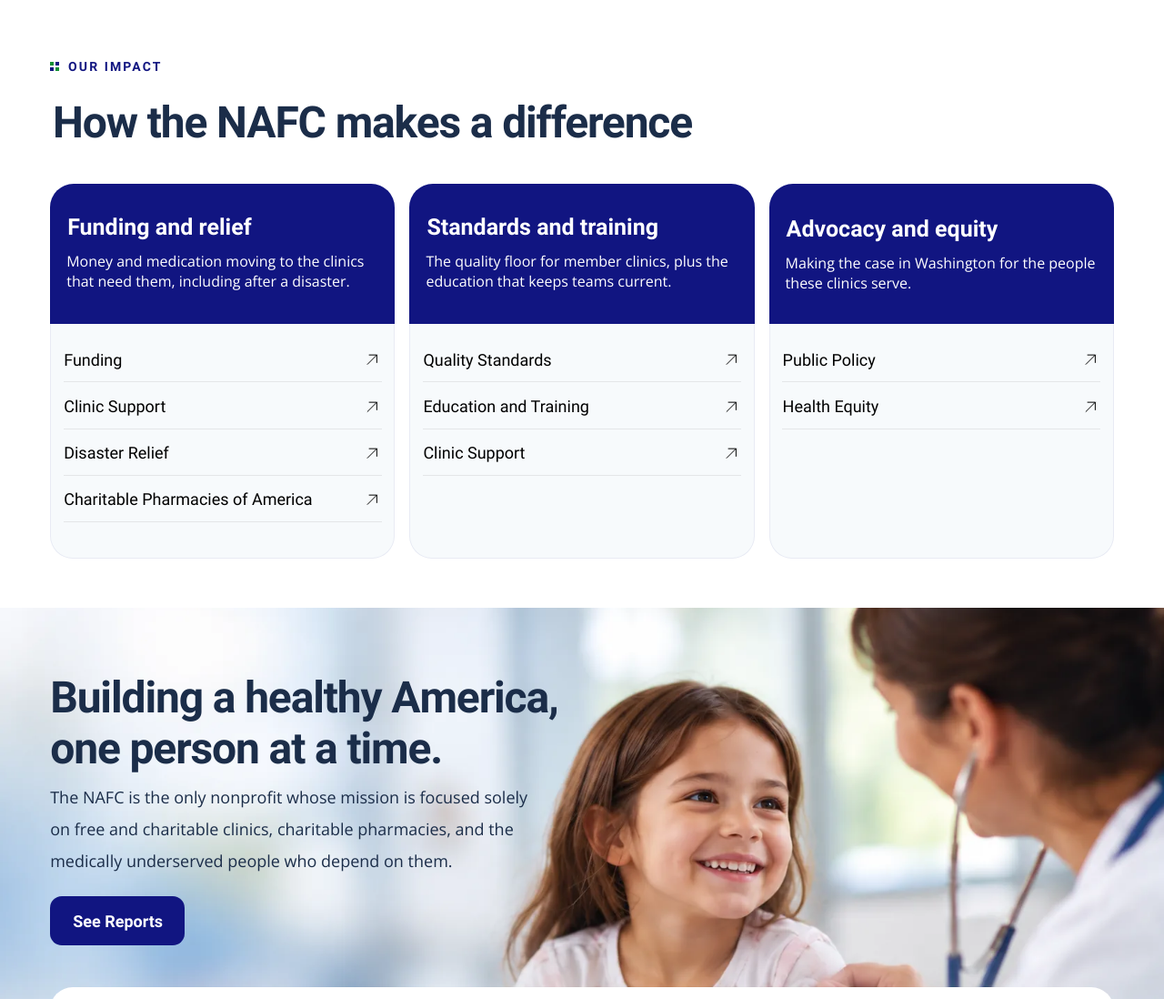
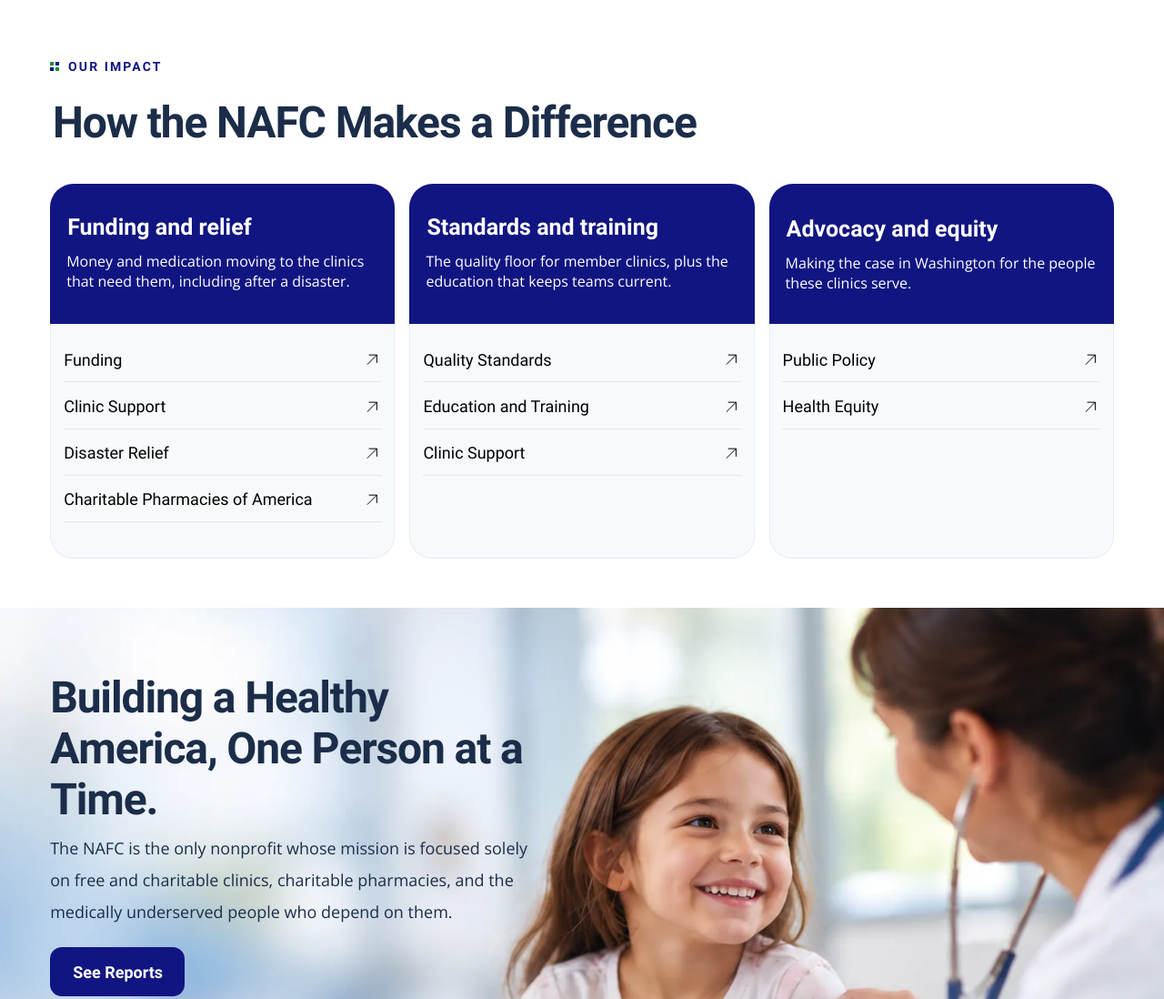
Before and after one commit to jedeveraa/nafc-home-v7, a plain HTML site: page index.html in a window 1280 px wide. Shown: the part 1077-2175 px from the top of the page at 91% size. Drawn offline with Linux system fonts and the light colour scheme.

Commit message:
Title-case the section headings
How the NAFC Makes a Difference, Building a Healthy America, One Person
at a Time., A Donation Here Turns Into a Visit Somewhere., and What Is
Happening in the Network? (also the matching mega menu panel title).

Co-Authored-By: Claude Opus 5.5 <noreply@anthropic.com>

```diff
--- a/index.html
+++ b/index.html
@@ -129,7 +129,7 @@
             <div class="mega__inner">
               <div class="mega__intro">
                 <p class="eyebrow"><svg class="dots" aria-hidden="true"><use href="#i-dots"/></svg><span>Our Impact</span></p>
-                <p class="mega__title">How the NAFC makes a difference</p>
+                <p class="mega__title">How the NAFC Makes a Difference</p>
                 <p class="mega__text">Funding, medication, training and advocacy for the clinics that care for uninsured people.</p>
                 <a class="mega__more" href="https://nafcclinics.org/our-impact/"><span>Explore Our Impact</span><svg class="i-arrow-light" aria-hidden="true"><use href="#i-arrow-light"/></svg></a>
               </div>
@@ -252,7 +252,7 @@
   <section class="impact" aria-labelledby="impact-title">
     <div class="wrap">
       <p class="eyebrow impact__eyebrow" data-reveal="blur"><svg class="dots" aria-hidden="true"><use href="#i-dots"/></svg><span>Our Impact</span></p>
-      <h2 class="h2 impact__title" id="impact-title" data-reveal="blur">How the NAFC makes a difference</h2>
+      <h2 class="h2 impact__title" id="impact-title" data-reveal="blur">How the NAFC Makes a Difference</h2>
 
       <div class="impact__cards">
         <article class="icard" data-reveal="blur">
@@ -296,7 +296,7 @@
   <section class="mission" aria-labelledby="mission-title">
     <img class="mission__bg" src="assets/img/building-child.webp" width="1672" height="941" alt="">
     <div class="wrap">
-      <h2 class="h2 mission__title" id="mission-title" data-reveal="blur">Building a healthy America, one person at a time.</h2>
+      <h2 class="h2 mission__title" id="mission-title" data-reveal="blur">Building a Healthy America, One Person at a Time.</h2>
       <p class="mission__text" data-reveal="blur">The NAFC is the only nonprofit whose mission is focused solely on free and charitable clinics, charitable pharmacies, and the medically underserved people who depend on them.</p>
       <a class="btn btn--navy mission__btn" href="#" data-reveal="blur"><span>See Reports</span></a>
 
@@ -314,7 +314,7 @@
     <div class="wrap">
       <div class="donate__text">
         <p class="eyebrow" data-reveal="blur"><svg class="dots" aria-hidden="true"><use href="#i-dots"/></svg><span>Donate</span></p>
-        <h2 class="h2 donate__title" id="donate-title" data-reveal="blur">A donation here turns into a visit somewhere.</h2>
+        <h2 class="h2 donate__title" id="donate-title" data-reveal="blur">A Donation Here Turns Into a Visit Somewhere.</h2>
         <p class="donate__lead" data-reveal="blur">Gifts to the NAFC fund the clinics and charitable pharmacies that treat people who have no insurance and no other option. Most of them run on volunteers and donations alone.</p>
         <a class="btn btn--navy donate__btn" href="#" data-reveal="blur"><svg class="i-heart" aria-hidden="true"><use href="#i-heart"/></svg><span>Donate Now</span></a>
       </div>
@@ -327,7 +327,7 @@
     <img class="resources__mark" src="assets/deco-mark.svg" width="443.715" height="443.467" alt="">
     <div class="wrap">
       <p class="eyebrow eyebrow--ink" data-reveal="blur"><svg class="dots" aria-hidden="true"><use href="#i-dots"/></svg><span>Resource Library</span></p>
-      <h2 class="h2 resources__title" id="resources-title" data-reveal="blur">What is happening in the network.</h2>
+      <h2 class="h2 resources__title" id="resources-title" data-reveal="blur">What Is Happening in the Network?</h2>
       <a class="btn btn--white resources__all" href="#" data-reveal="blur"><span>See all resources</span><svg class="i-arrow-light" aria-hidden="true"><use href="#i-arrow-light"/></svg></a>
 
       <div class="resources__cards">
```
